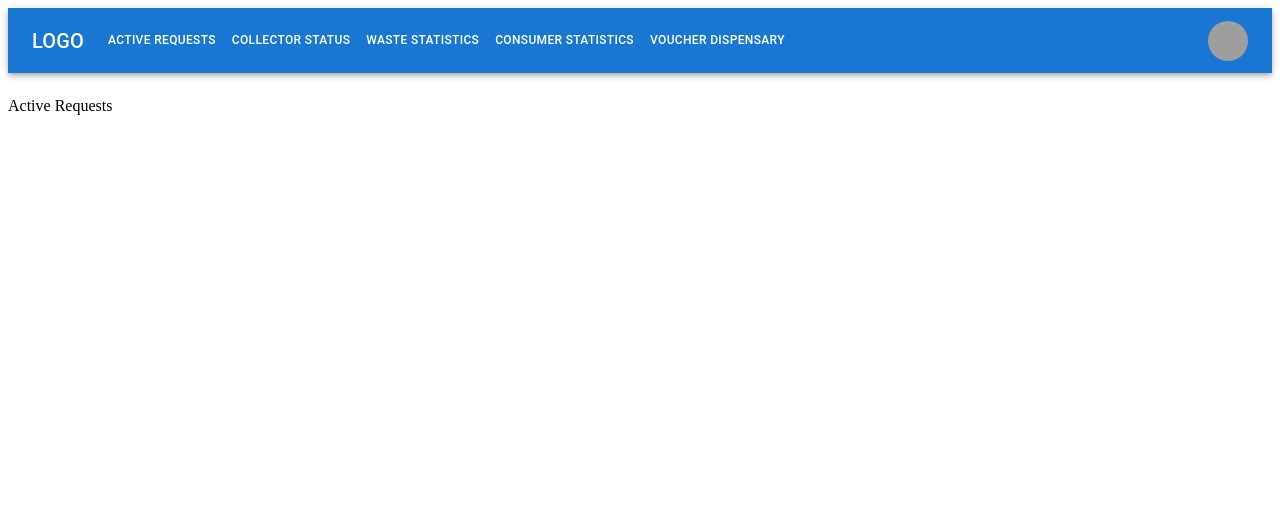
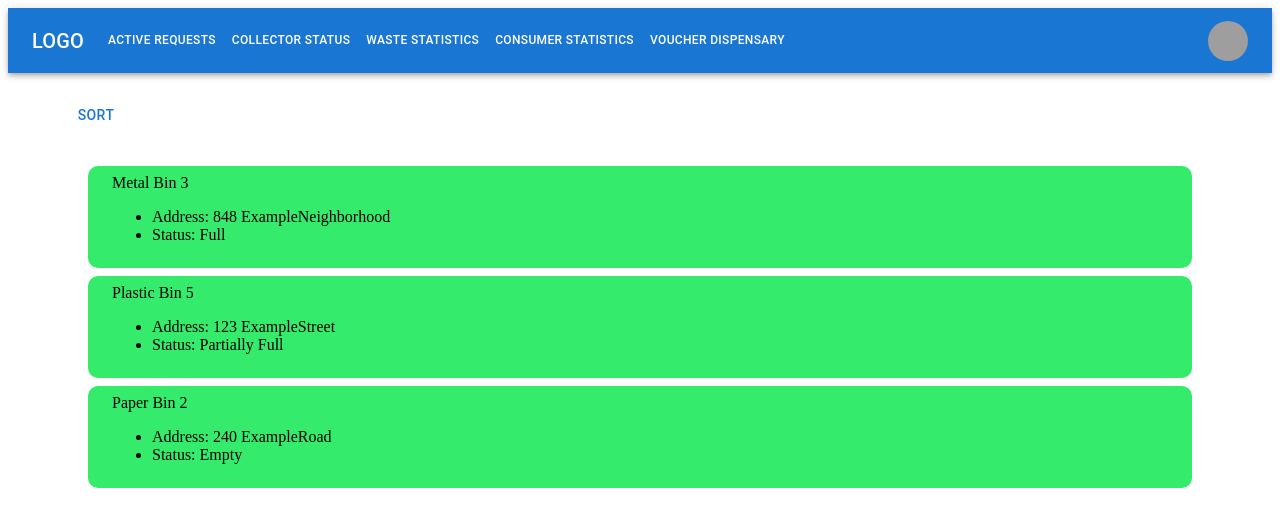
Before and after one commit to tuanle99/EWCE, a React (Create React App) app in the folder client/: page /ewce/ActiveRequests in a window 1280 px wide. Shown: the top 526 px of the page. Built offline with nearby package versions, Linux system fonts and the light colour scheme; grey boxes are pictures that could not be loaded.

Commit message:
Filled out Active Requests
Page now has working containers with correct information displayed.

Sorting button works properly to sort based off waste type, bin number, or status of the bin.

Need to add Radio Buttons to make Status Dynamic

```diff
--- /dev/null
+++ b/client/src/components/BinContainer.js
@@ -0,0 +1,21 @@
+import React from "react";
+import { Container } from "@mui/material";
+
+function BinContainer(props) {
+  const { binNumber, binType, status, address } = props;
+
+  return (
+    <Container
+      sx={{ mt: 1, p: 1 }}
+      style={{ backgroundColor: "#34eb6b", borderRadius: 10 }}
+    >
+      {binType} Bin {binNumber}
+      <ul>
+        {address != null ? <li>Address: {address}</li> : ""}
+        {status != null ? <li>Status: {status}</li> : ""}
+      </ul>
+    </Container>
+  );
+}
+
+export default BinContainer;
--- a/client/src/pages/ActiveRequests.js
+++ b/client/src/pages/ActiveRequests.js
@@ -1,7 +1,139 @@
-import React from "react";
+import React, { useState } from "react";
+import {
+  RadioGroup,
+  Container,
+  Button,
+  Menu,
+  MenuItem
+} from "@mui/material";
+import BinContainer from "../components/BinContainer";
+
+let dummydata = [
+  {
+      binNumber: 3,
+      binType: "Metal",
+      status: "Full",
+      address: "848 ExampleNeighborhood"
+  },
+
+  {
+    binNumber: 5,
+    binType: "Plastic",
+    status: "Partially Full",
+    address: "123 ExampleStreet"
+  },
+
+  {
+    binNumber: 2,
+    binType: "Paper",
+    status: "Empty",
+    address: "240 ExampleRoad"
+  }
+];
 
 function ActiveRequests() {
-  return <div>Active Requests</div>;
+  const [anchorEl, setAnchorEl] = useState(null);
+  const [list, setList] = useState(dummydata);
+  const [sortType, setSortType] = useState("");
+  const open = Boolean(anchorEl);
+  const handleClick = (event) => {
+    setAnchorEl(event.currentTarget);
+  };
+  const handleClose = (event) => {
+    setAnchorEl(null);
+    setSortType(event.currentTarget.type);
+    let newList = [];
+    switch (event.currentTarget.type) {
+      case "number":
+        newList = list.sort((a, b) => {
+          if(a.binNumber < b.binNumber) return -1;
+          if(a.binNumber > b.binNumber) return 1;
+          if(a.binNumber === b.binNumber) return 0;
+          return 0;
+        });
+        setList(newList);
+
+        break;
+      case "type":
+        newList = list.sort((a, b) => {
+          let aText = a.binType.toLowerCase();
+          let bText = b.binType.toLowerCase();
+          if(aText < bText) return -1;
+          if(aText > bText) return 1;
+          if(aText === bText) return 0;
+          return 0;
+        });
+        setList(newList);
+
+        break;
+      case "status":
+        newList = list.sort((a, b) => {
+          let aStatus = 0;
+          let bStatus = 0;
+
+          if (a.status === "Full") aStatus = 2;
+          else if (a.status === "Partially Full") aStatus = 1;
+          else aStatus = 0;
+
+          if (b.status === "Full") bStatus = 2;
+          else if (b.status === "Partially Full") bStatus = 1;
+          else bStatus = 0;
+
+          if (aStatus > bStatus) return -1;
+          if (aStatus < bStatus) return 1;
+          if (aStatus === bStatus) return 0;
+          return 0;
+        });
+        setList(newList);
+
+        break;
+      default:
+        break;
+    }
+  };
+  return (
+    <Container>
+      <Button
+        id="sort-button"
+        aria-controls={open ? "demo-positioned-menu" : undefined}
+        aria-haspopup="true"
+        aria-expanded={open ? "true" : undefined}
+        onClick={handleClick}
+      >
+        Sort {sortType !== "" ? "by " + sortType : ""}
+      </Button>
+      <Menu
+        id="demo-positioned-menu"
+        aria-labelledby="sort-button"
+        anchorEl={anchorEl}
+        open={open}
+        onClose={handleClose}
+      >
+        <MenuItem onClick={handleClose} type="number">
+          Bin Number
+        </MenuItem>
+        <MenuItem onClick={handleClose} type="type">
+          Bin Type
+        </MenuItem>
+        <MenuItem onClick={handleClose} type="status">
+          Bin Status
+        </MenuItem>
+      </Menu>
+      <Container sx={{ mt: 4 }}>
+        {list.map((data) => {
+          return (
+            <BinContainer
+              key={data.binType + "Bin" + data.binNumber}
+              binNumber={data.binNumber}
+              binType={data.binType}
+              status={data.status}
+              address={data.address}
+            />
+          );
+        })}
+      </Container>
+    </Container>
+  );
 }
 
 export default ActiveRequests;
```
